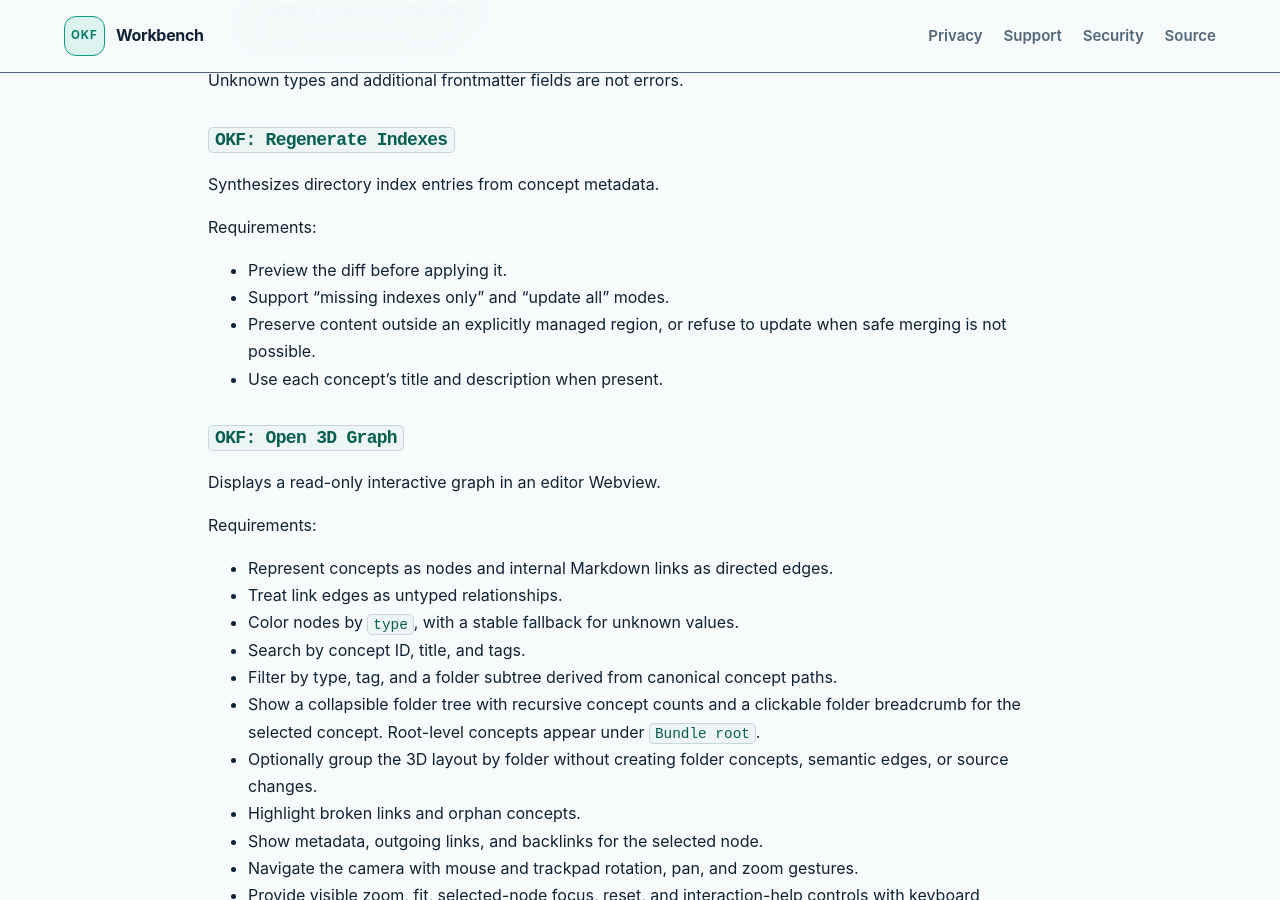
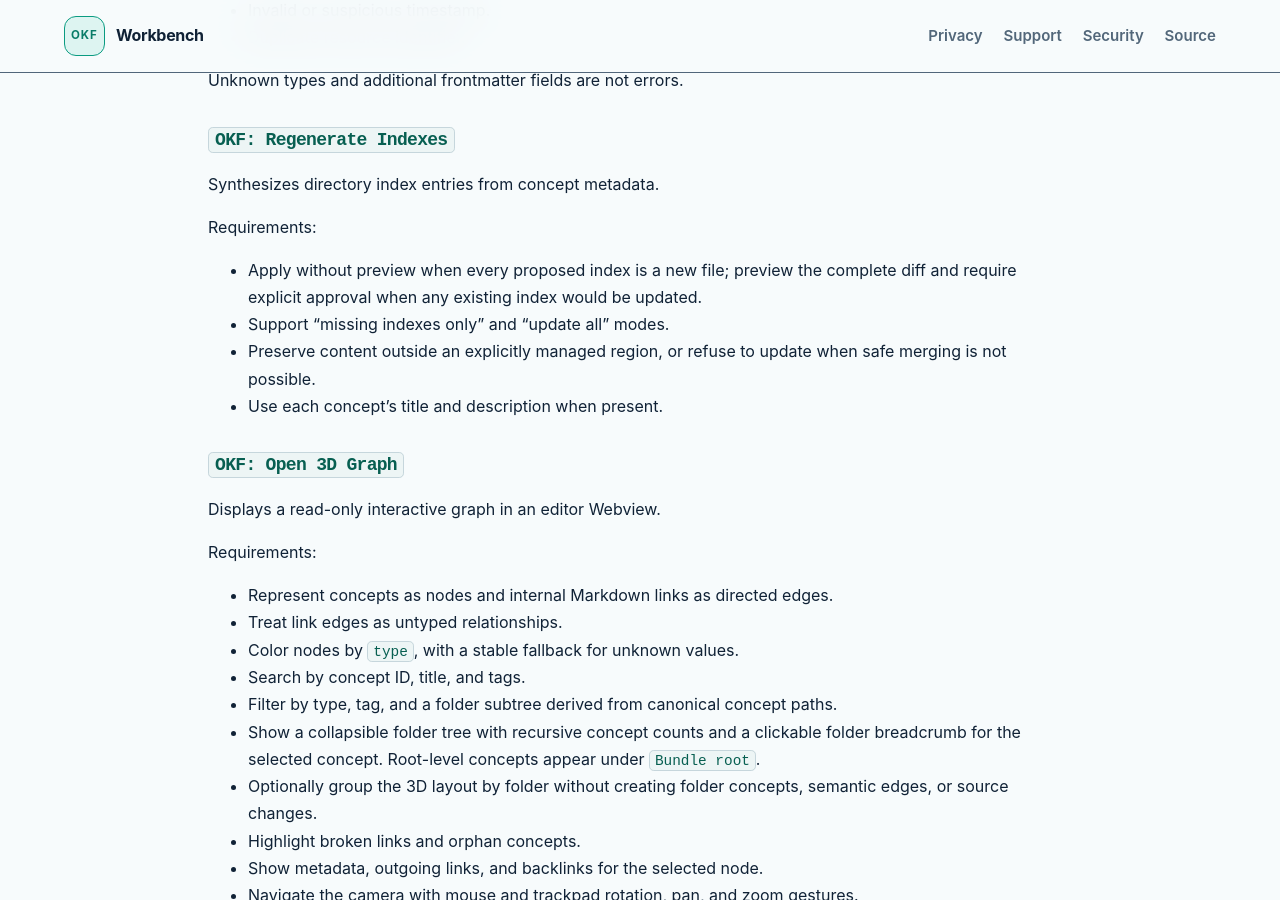
Before and after one commit to koizumikento/okf-workbench, a Jekyll site: the page built from docs/mvp-scope.md, in a window 1280 px wide and 900 px high, scrolled down 2357 px. Built offline with Jekyll 4.4.1, drawn with Linux system fonts in a browser that asks for light colours; our own code applies the rules of GitHub Pages for plain Markdown files.

Commit message:
Align index preview requirements

```diff
--- a/docs/mvp-scope.md
+++ b/docs/mvp-scope.md
@@ -86,7 +86,8 @@ Synthesizes directory index entries from concept metadata.
 
 Requirements:
 
-- Preview the diff before applying it.
+- Apply without preview when every proposed index is a new file; preview the complete diff and
+  require explicit approval when any existing index would be updated.
 - Support "missing indexes only" and "update all" modes.
 - Preserve content outside an explicitly managed region, or refuse to update when safe merging is not possible.
 - Use each concept's title and description when present.
```
Also changed, not shown: docs/functional-requirements.md (+1 -1 lines).
